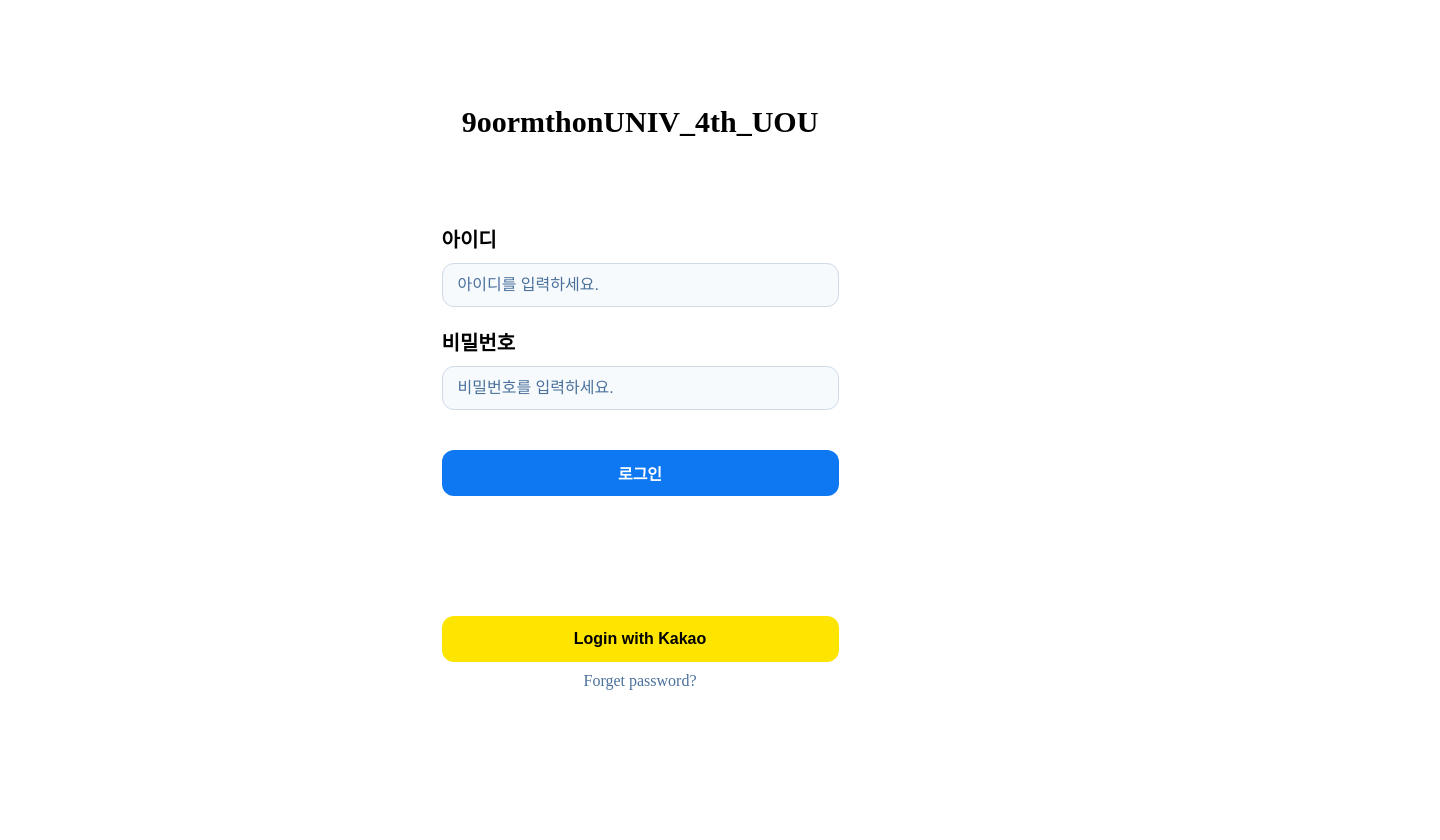
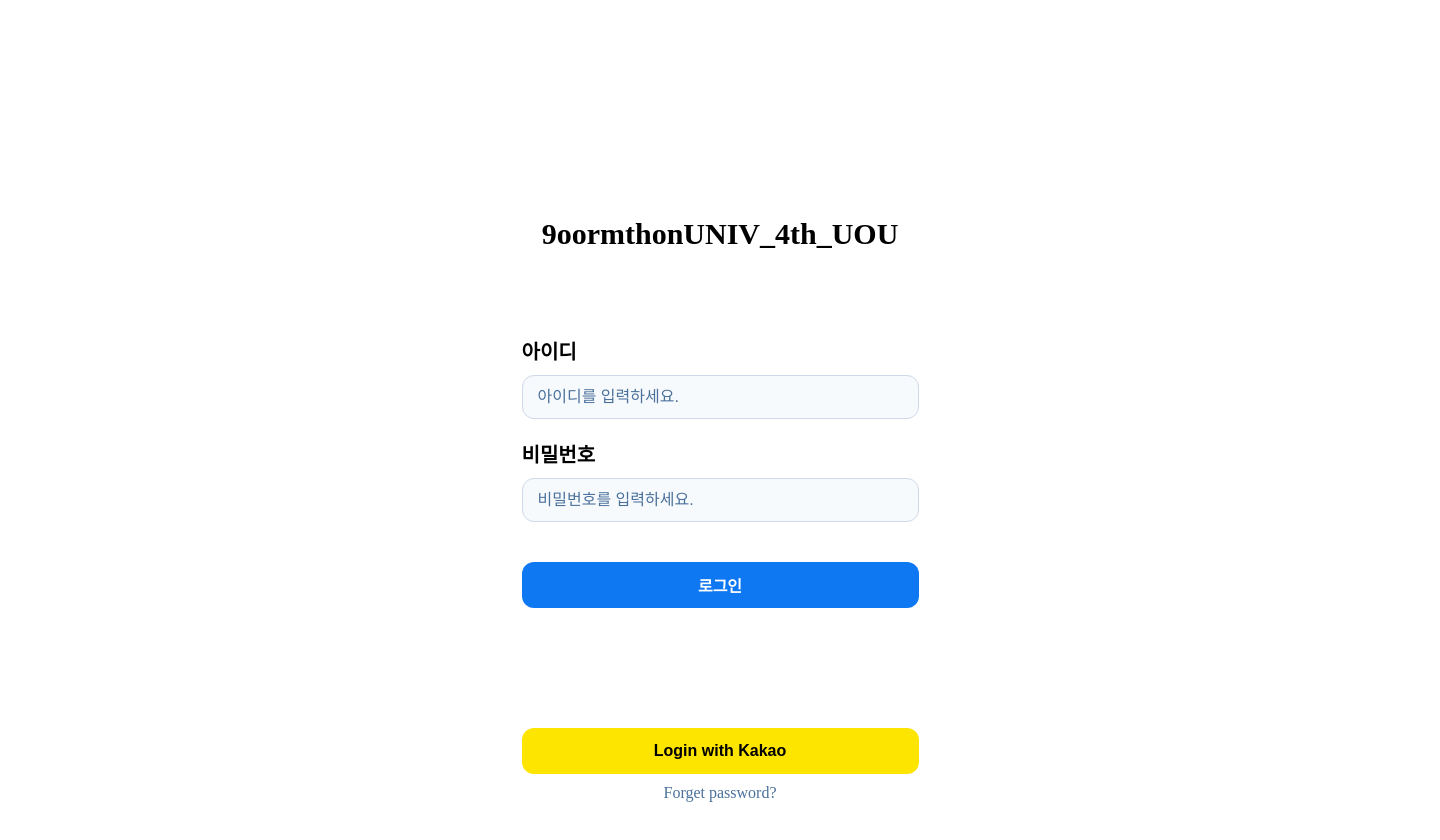
Before and after one commit to hyeryunYou/Kakaologin, a React (Vite) app: page / in a window 1280 px wide. Shown: the top 840 px of the page, 1440 px wide, since content can reach past the window. Before the commit the page ends 800 px from the top, so only its background shows below. Built offline with nearby package versions, Linux system fonts and the light colour scheme.

Commit message:
:sparkles: 기본 로그인 페이지

```diff
--- a/src/pages/Login.css
+++ b/src/pages/Login.css
@@ -4,10 +4,10 @@
 }
 
 .LoginContainer {
-    /* width: 1440px;
-    height: 1024px; */
-    width: 100%;
-    height: 100vh;
+    width: 1440px;
+    height: 1024px;
+    /* width: 100%;
+    height: 100vh; */
     display: flex;
     flex-direction: column;
     align-items: center;
```
Also changed, not shown: src/pages/Login.jsx (+1 -7 lines).
